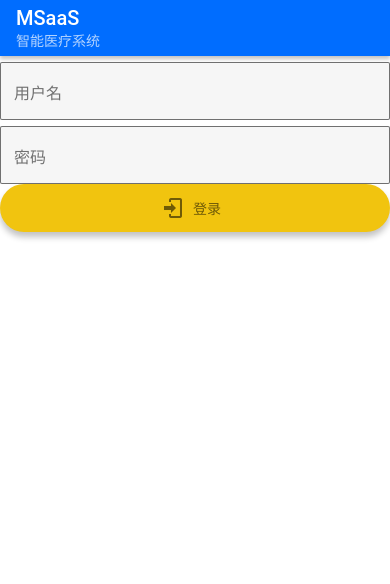
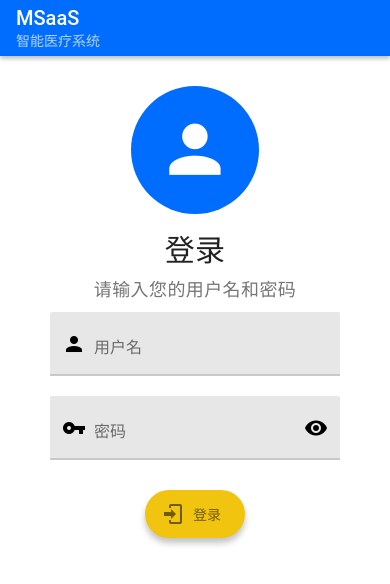
Before and after one commit to ZJU-SE-2021/MSaaS-Client, a React Native app: screen / in a window 390 px wide. Shown: the top 584 px of the page. Built offline with nearby package versions, Linux system fonts and the light colour scheme.

Commit message:
Done Login Layout

```diff
--- a/components/login.js
+++ b/components/login.js
@@ -1,6 +1,6 @@
-import {Appbar, FAB, TextInput} from 'react-native-paper';
-import React, {useContext} from "react";
-import {View} from "react-native";
+import {Appbar, Caption, FAB, Avatar, TextInput, Title} from 'react-native-paper';
+import React, {useContext, useState} from "react";
+import {StyleSheet, View} from "react-native";
 import {Context} from "../store/reducer";
 import {storeContext} from "../store/localStorage";
 
@@ -9,28 +9,72 @@ function login(state, dispatch) {
     storeContext({loginState: true}).then()
 }
 
+const style = StyleSheet.create({
+    outerView: {
+        alignItems: 'center',
+        padding: 30,
+        width: '100%',
+    },
+    textBar: {
+        // padding: 0,
+        marginTop: 10,
+        marginBottom: 10,
+        // marginLeft: 20,
+        // marginRight: 20,
+        paddingLeft: 20,
+        paddingRight: 20,
+        width: '100%',
+        maxWidth: 400,
+    },
+    button: {
+        marginTop: 20,
+    },
+    title: {
+        fontSize: 30,
+        paddingTop: 20,
+        paddingBottom: 10,
+    },
+    caption: {
+        fontSize: 18,
+    }
+});
+
 export default function Login() {
-    const [text, setText] = React.useState('');
+    const [username, setUsername] = useState('');
+    const [password, setPassword] = useState('');
+    const [showPassword, setShowPassword] = useState(false)
     const [state, dispatch] = useContext(Context);
     return (
         <View>
             <Appbar.Header>
                 <Appbar.Content title="MSaaS" subtitle="智能医疗系统" />
             </Appbar.Header>
-            <View>
+            <View style={style.outerView}>
+                <Avatar.Icon size={128} icon="account" />
+                <Title style={style.title}>登录</Title>
+                <Caption style={style.caption}>请输入您的用户名和密码</Caption>
+                <View style={style.textBar}>
                     <TextInput
                         label="用户名"
-                    mode="outlined"
-                    value={text}
-                    onChangeText={text => setText(text)}
+                        mode="flat"
+                        value={username}
+                        left={<TextInput.Icon name='account' />}
+                        onChangeText={setUsername}
                     />
+                </View>
+                <View style={style.textBar}>
                     <TextInput
                         label="密码"
-                    mode="outlined"
-                    value={text}
-                    onChangeText={text => setText(text)}
+                        mode="flat"
+                        value={password}
+                        left={<TextInput.Icon name='key' />}
+                        right={<TextInput.Icon name='eye' onPress={() => {setShowPassword(!showPassword)}} />}
+                        secureTextEntry={!showPassword}
+                        onChangeText={setPassword}
                     />
+                </View>
                 <FAB
+                    style={style.button}
                     small
                     icon="login"
                     label="登录"
```
Lines whose indentation alone changed are shown as unchanged.
